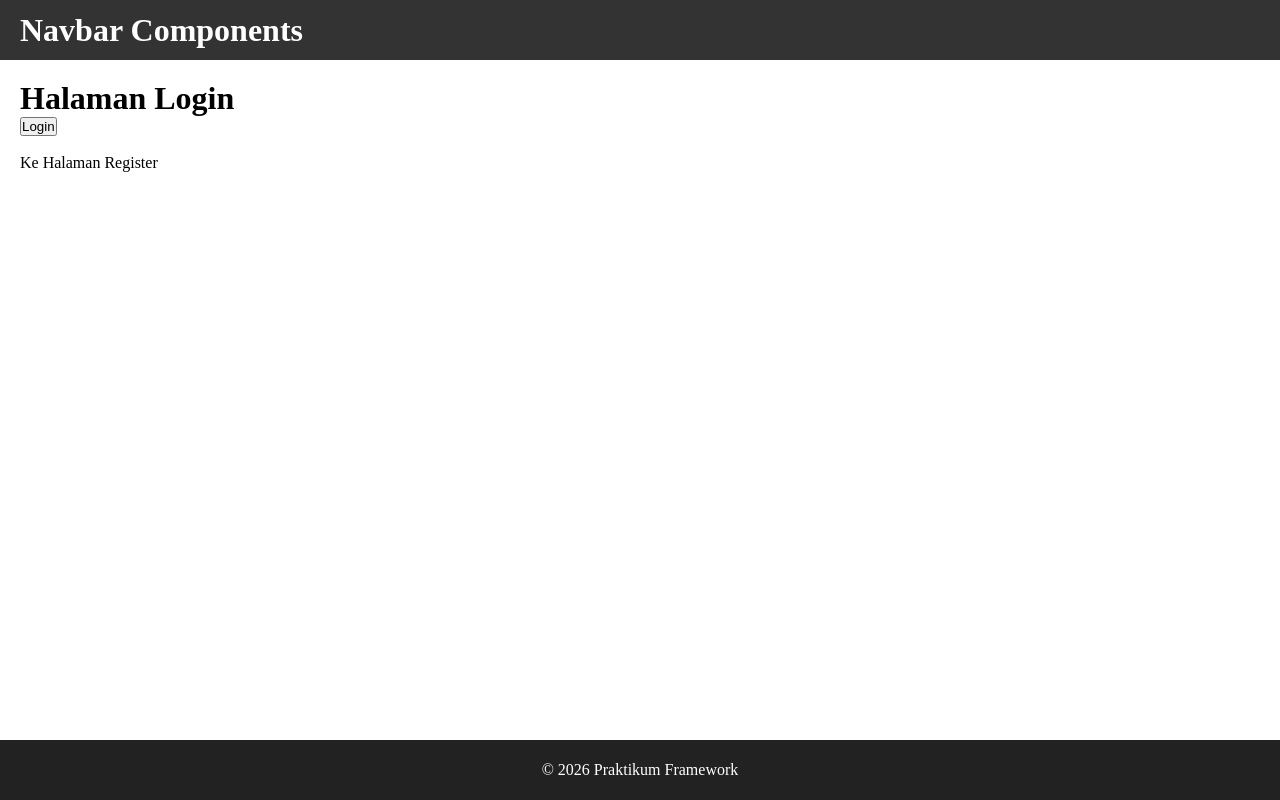
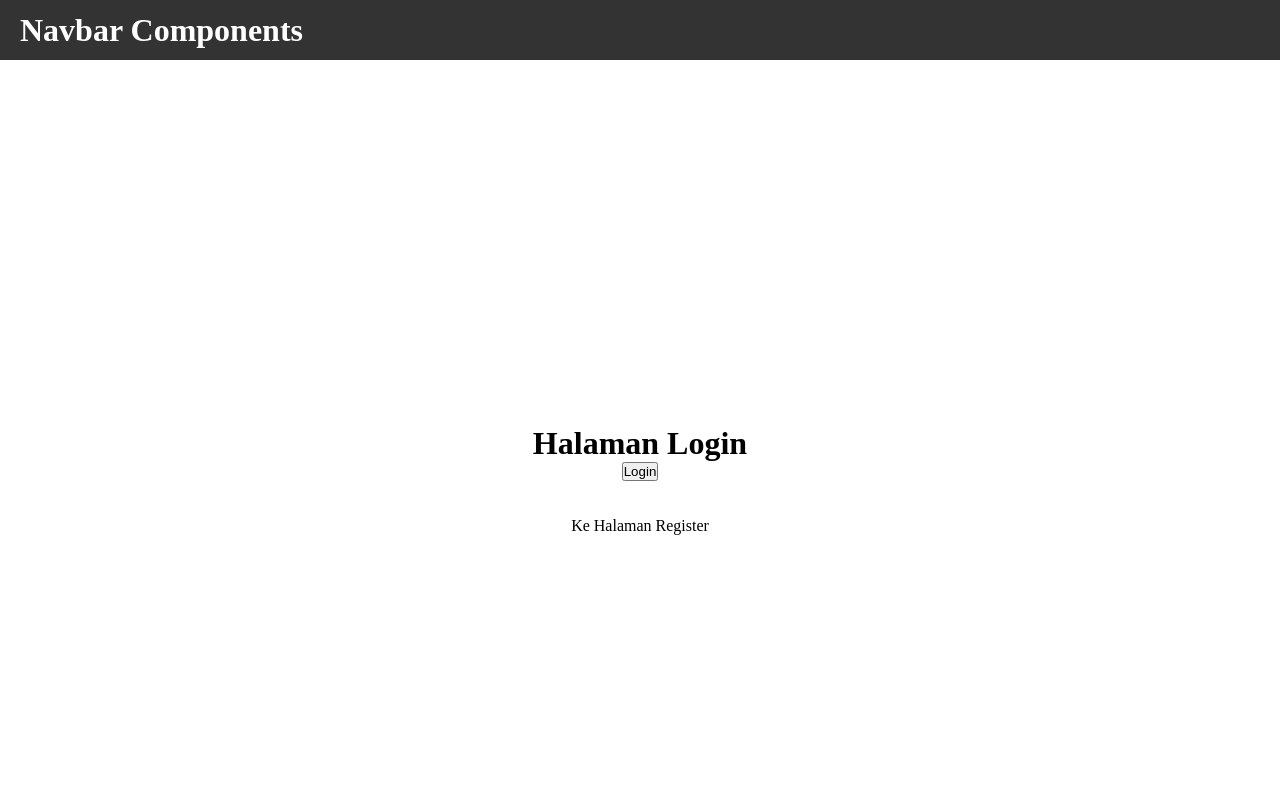
Before and after one commit to ItsQii/PemrogramanFramework, a Next.js app in the folder Praktikum_05/my-app/: page /auth/login in a window 1280 px wide. Shown: the top 800 px of the page. Built offline with nearby package versions, Linux system fonts and the light colour scheme.

Commit message:
LANGKAH 3

```diff
--- /dev/null
+++ b/Praktikum_05/my-app/src/pages/auth/login.module.css
@@ -0,0 +1,7 @@
+.login{
+    display: flex;
+    flex-direction: column;
+    align-items: center;
+    justify-content: center;
+    height: 100vh;
+}
--- a/Praktikum_05/my-app/src/pages/auth/login.tsx
+++ b/Praktikum_05/my-app/src/pages/auth/login.tsx
@@ -1,5 +1,6 @@
 import Link from "next/link";
 import { useRouter } from "next/router";
+import styles from "./login.module.css";
 
 const halamanLogin = () => {
   const router = useRouter();
@@ -10,7 +11,7 @@
   };
 
   return (
-    <div>
+    <div className={styles.login}>
       <h1>Halaman Login</h1>
 
       <button onClick={handleLogin}>
```
